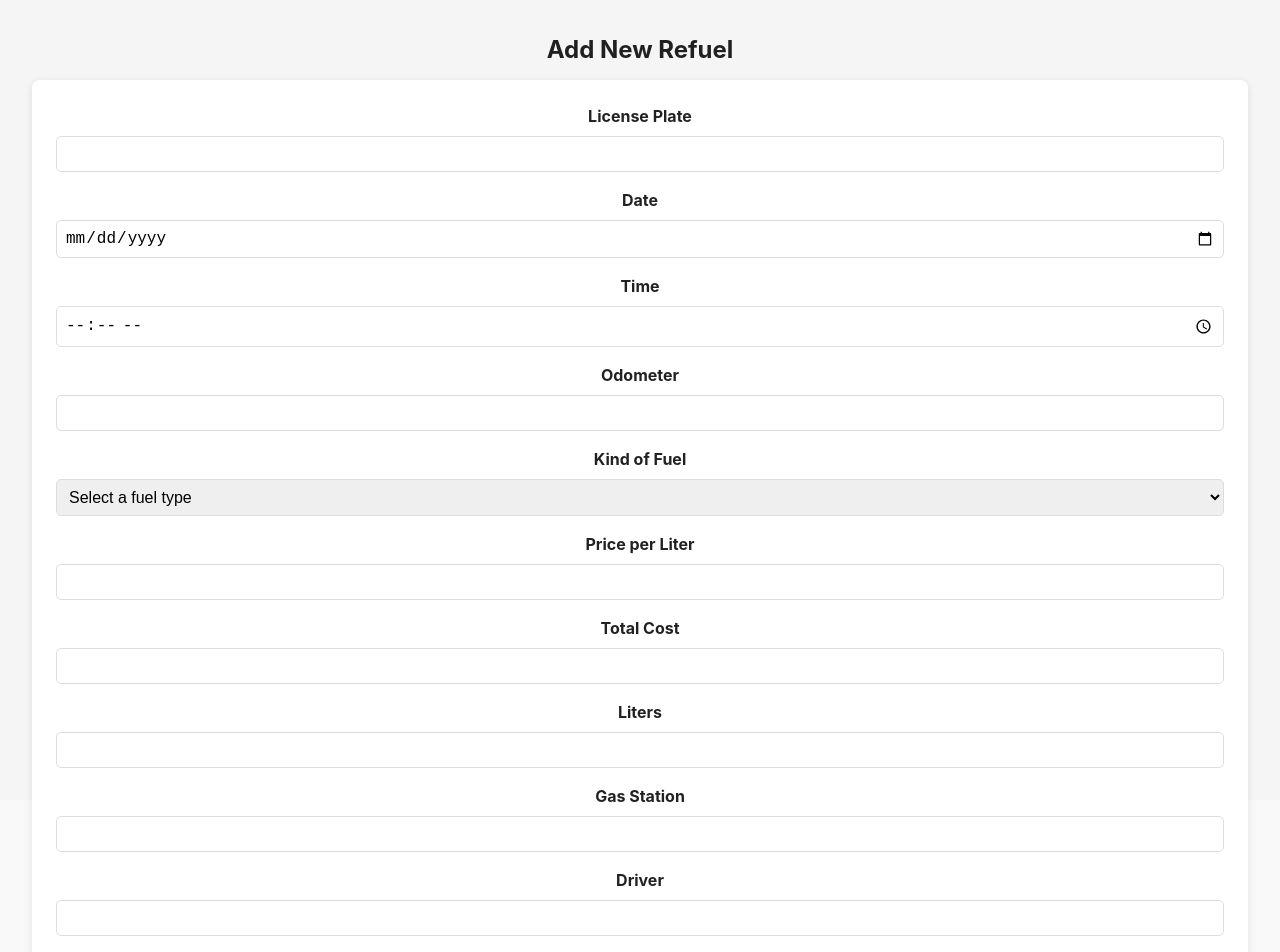
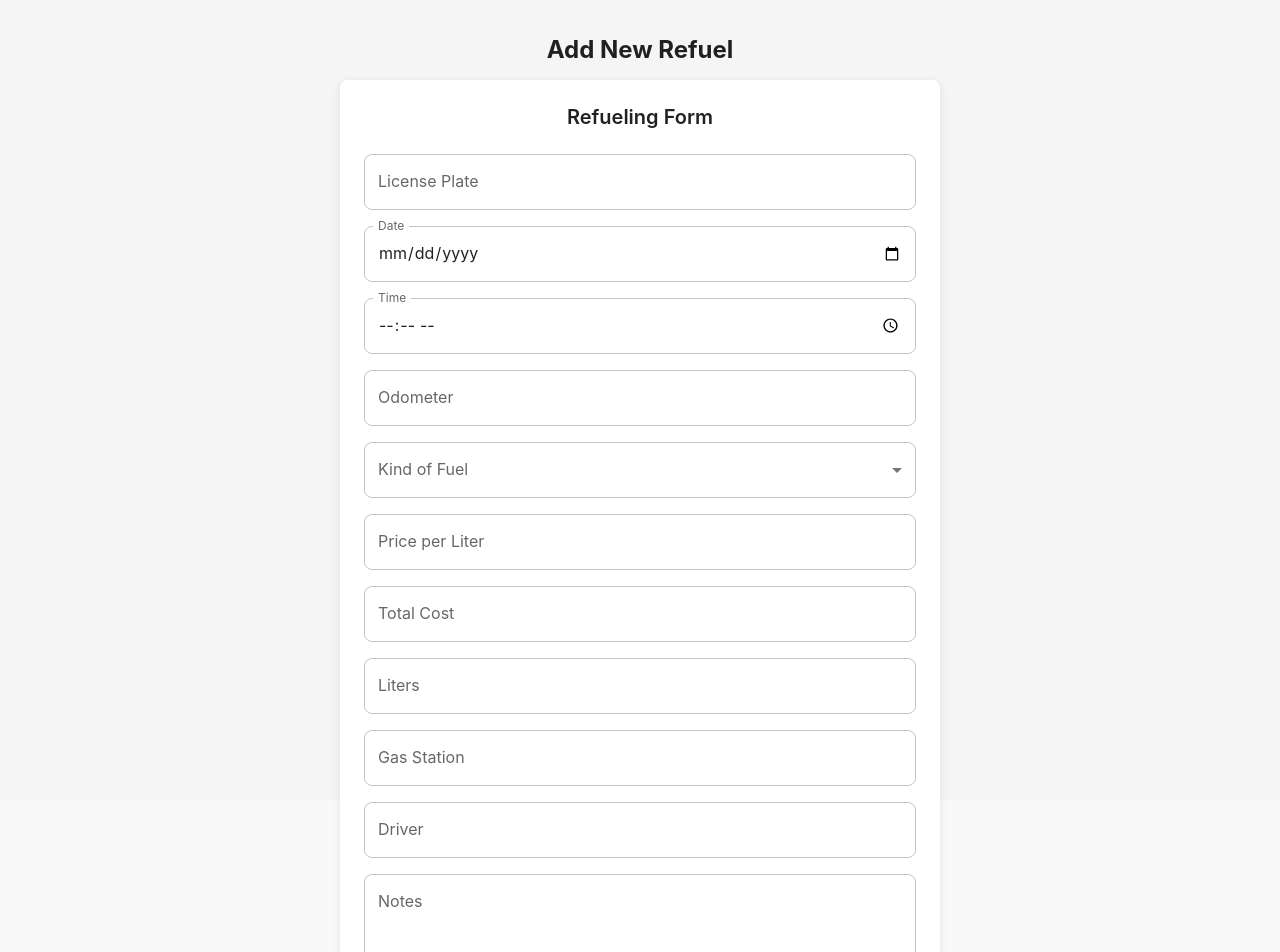
Before and after one commit to shiraPersky/carApp, a React (Vite) app in the folder React/: page /refuels/add in a window 1280 px wide. Shown: the top 952 px of the page. Built offline with nearby package versions, Linux system fonts and the light colour scheme.

Commit message:
update the design of add/edit refueling

```diff
--- a/React/src/components/Refueling/RefuelingForm.tsx
+++ b/React/src/components/Refueling/RefuelingForm.tsx
@@ -1,91 +1,263 @@
-import { useForm } from 'react-hook-form';
-import React from 'react';
+// import { useForm } from 'react-hook-form';
+// import React from 'react';
+
+// const fuelTypes = [
+//   "95 Octane (Regular Gasoline)", "98 Octane (Premium Gasoline)", "Electric", "Hybrid", "Diesel "
+// ];
+
+// const RefuelingForm = ({ existingRefuel, onSubmit }: any) => {
+//   const { register, handleSubmit, formState: { errors } } = useForm({
+//     defaultValues: existingRefuel || {},
+//   });
+
+//   return (
+//     <form onSubmit={handleSubmit(onSubmit)}>
+//       {/* Car ID */}
+//        {/* License Plate */}
+//        <div>
+//         <label>License Plate</label>
+//         <input
+//           type="text"
+//           {...register('license_plate', { required: 'License plate is required' })}
+//         />
+//       </div>
+//       <div>
+//         <label>Date</label>
+//         <input type="date" {...register('date', { required: 'Date is required' })} />
+//       </div>
+//       <div>
+//         <label>Time</label>
+//         <input type="time" {...register('time', { required: 'Time is required' })} />
+//       </div>
+//       <div>
+//         <label>Odometer</label>
+//         <input type="number" {...register('odometer', { required: 'Odometer is required' })} />
+//       </div>
+//       <div>
+//         <label>Kind of Fuel</label>
+//         <select {...register('kindOfFuel', { required: 'Kind of fuel is required' })}>
+//           <option value="">Select a fuel type</option>
+//           {fuelTypes.map((fuel, index) => (
+//             <option key={index} value={fuel}>
+//               {fuel}
+//             </option>
+//           ))}
+//         </select>
+//         {errors.kindOfFuel && <span>{(errors.kindOfFuel as any).message}</span>}
+//       </div>
+//       <div>
+//         <label>Price per Liter</label>
+//         <input
+//           type="number"
+//           step="0.01"
+//           {...register('pricePerLiter', { required: 'Price per liter is required' })}
+//         />
+//         {errors.pricePerLiter && <span>{(errors.pricePerLiter as any).message}</span>}
+//       </div>
+//       <div>
+//         <label>Total Cost</label>
+//         <input
+//           type="number"
+//           step="0.01"
+//           {...register('totalCost', { required: 'Total cost is required' })}
+//         />
+//         {errors.totalCost && <span>{(errors.totalCost as any).message}</span>}
+//       </div>
+//       <div>
+//         <label>Liters</label>
+//         <input
+//           type="number"
+//           step="0.01"
+//           {...register('liters', { required: 'Liters is required' })}
+//         />
+//         {errors.liters && <span>{(errors.liters as any).message}</span>}
+//       </div>
+//       <div>
+//         <label>Gas Station</label>
+//         <input {...register('gasStation')} />
+//       </div>
+//       <div>
+//         <label>Driver</label>
+//         <input {...register('driver')} />
+//       </div>
+//       <div>
+//         <label>Notes</label>
+//         <textarea {...register('notes')} />
+//       </div>
+//       <button type="submit">Save</button>
+//     </form>
+//   );
+// };
+
+// export default RefuelingForm;
+
+import React from "react";
+import { useForm } from "react-hook-form";
+import {
+  TextField,
+  MenuItem,
+  Select,
+  FormControl,
+  InputLabel,
+  Button,
+  Typography,
+  Box,
+} from "@mui/material";
 
 const fuelTypes = [
-  "95 Octane (Regular Gasoline)", "98 Octane (Premium Gasoline)", "Electric", "Hybrid", "Diesel "
+  "95 Octane (Regular Gasoline)",
+  "98 Octane (Premium Gasoline)",
+  "Electric",
+  "Hybrid",
+  "Diesel",
 ];
 
 const RefuelingForm = ({ existingRefuel, onSubmit }: any) => {
-  const { register, handleSubmit, formState: { errors } } = useForm({
+  const {
+    register,
+    handleSubmit,
+    formState: { errors },
+  } = useForm({
     defaultValues: existingRefuel || {},
   });
 
   return (
-    <form onSubmit={handleSubmit(onSubmit)}>
-      {/* Car ID */}
+    <Box
+      component="form"
+      onSubmit={handleSubmit(onSubmit)}
+      sx={{ display: "flex", flexDirection: "column", gap: 2, width: "100%", maxWidth: 600, margin: "0 auto" }}
+    >
+      <Typography variant="h5" gutterBottom>
+        Refueling Form
+      </Typography>
+
       {/* License Plate */}
-       <div>
-        <label>License Plate</label>
-        <input
-          type="text"
-          {...register('license_plate', { required: 'License plate is required' })}
+      <TextField
+        label="License Plate"
+        variant="outlined"
+        {...register("license_plate", { required: "License plate is required" })}
+        error={!!errors.license_plate}
+        helperText={errors.license_plate?.message}
+        fullWidth
       />
-      </div>
-      <div>
-        <label>Date</label>
-        <input type="date" {...register('date', { required: 'Date is required' })} />
-      </div>
-      <div>
-        <label>Time</label>
-        <input type="time" {...register('time', { required: 'Time is required' })} />
-      </div>
-      <div>
-        <label>Odometer</label>
-        <input type="number" {...register('odometer', { required: 'Odometer is required' })} />
-      </div>
-      <div>
-        <label>Kind of Fuel</label>
-        <select {...register('kindOfFuel', { required: 'Kind of fuel is required' })}>
-          <option value="">Select a fuel type</option>
+
+      {/* Date */}
+      <TextField
+        label="Date"
+        type="date"
+        InputLabelProps={{ shrink: true }}
+        {...register("date", { required: "Date is required" })}
+        error={!!errors.date}
+        helperText={errors.date?.message}
+        fullWidth
+      />
+
+      {/* Time */}
+      <TextField
+        label="Time"
+        type="time"
+        InputLabelProps={{ shrink: true }}
+        {...register("time", { required: "Time is required" })}
+        error={!!errors.time}
+        helperText={errors.time?.message}
+        fullWidth
+      />
+
+      {/* Odometer */}
+      <TextField
+        label="Odometer"
+        type="number"
+        {...register("odometer", { required: "Odometer is required" })}
+        error={!!errors.odometer}
+        helperText={errors.odometer?.message}
+        fullWidth
+      />
+
+      {/* Kind of Fuel */}
+      <FormControl fullWidth error={!!errors.kindOfFuel}>
+        <InputLabel>Kind of Fuel</InputLabel>
+        <Select
+          {...register("kindOfFuel", { required: "Kind of fuel is required" })}
+          defaultValue=""
+        >
+          <MenuItem value="">Select a fuel type</MenuItem>
           {fuelTypes.map((fuel, index) => (
-            <option key={index} value={fuel}>
+            <MenuItem key={index} value={fuel}>
               {fuel}
-            </option>
+            </MenuItem>
           ))}
-        </select>
-        {errors.kindOfFuel && <span>{(errors.kindOfFuel as any).message}</span>}
-      </div>
-      <div>
-        <label>Price per Liter</label>
-        <input
+        </Select>
+        {errors.kindOfFuel && (
+          <Typography variant="caption" color="error">
+            {errors.kindOfFuel.message}
+          </Typography>
+        )}
+      </FormControl>
+
+      {/* Price per Liter */}
+      <TextField
+        label="Price per Liter"
         type="number"
-          step="0.01"
-          {...register('pricePerLiter', { required: 'Price per liter is required' })}
+        inputProps={{ step: "0.01" }}
+        {...register("pricePerLiter", { required: "Price per liter is required" })}
+        error={!!errors.pricePerLiter}
+        helperText={errors.pricePerLiter?.message}
+        fullWidth
       />
-        {errors.pricePerLiter && <span>{(errors.pricePerLiter as any).message}</span>}
-      </div>
-      <div>
-        <label>Total Cost</label>
-        <input
+
+      {/* Total Cost */}
+      <TextField
+        label="Total Cost"
         type="number"
-          step="0.01"
-          {...register('totalCost', { required: 'Total cost is required' })}
+        inputProps={{ step: "0.01" }}
+        {...register("totalCost", { required: "Total cost is required" })}
+        error={!!errors.totalCost}
+        helperText={errors.totalCost?.message}
+        fullWidth
       />
-        {errors.totalCost && <span>{(errors.totalCost as any).message}</span>}
-      </div>
-      <div>
-        <label>Liters</label>
-        <input
+
+      {/* Liters */}
+      <TextField
+        label="Liters"
         type="number"
-          step="0.01"
-          {...register('liters', { required: 'Liters is required' })}
+        inputProps={{ step: "0.01" }}
+        {...register("liters", { required: "Liters is required" })}
+        error={!!errors.liters}
+        helperText={errors.liters?.message}
+        fullWidth
       />
-        {errors.liters && <span>{(errors.liters as any).message}</span>}
-      </div>
-      <div>
-        <label>Gas Station</label>
-        <input {...register('gasStation')} />
-      </div>
-      <div>
-        <label>Driver</label>
-        <input {...register('driver')} />
-      </div>
-      <div>
-        <label>Notes</label>
-        <textarea {...register('notes')} />
-      </div>
-      <button type="submit">Save</button>
-    </form>
+
+      {/* Gas Station */}
+      <TextField
+        label="Gas Station"
+        variant="outlined"
+        {...register("gasStation")}
+        fullWidth
+      />
+
+      {/* Driver */}
+      <TextField
+        label="Driver"
+        variant="outlined"
+        {...register("driver")}
+        fullWidth
+      />
+
+      {/* Notes */}
+      <TextField
+        label="Notes"
+        variant="outlined"
+        multiline
+        rows={3}
+        {...register("notes")}
+        fullWidth
+      />
+
+      {/* Submit Button */}
+      <Button type="submit" variant="contained" color="primary">
+        Save
+      </Button>
+    </Box>
   );
 };
 
```
Lines whose indentation alone changed are shown as unchanged.
